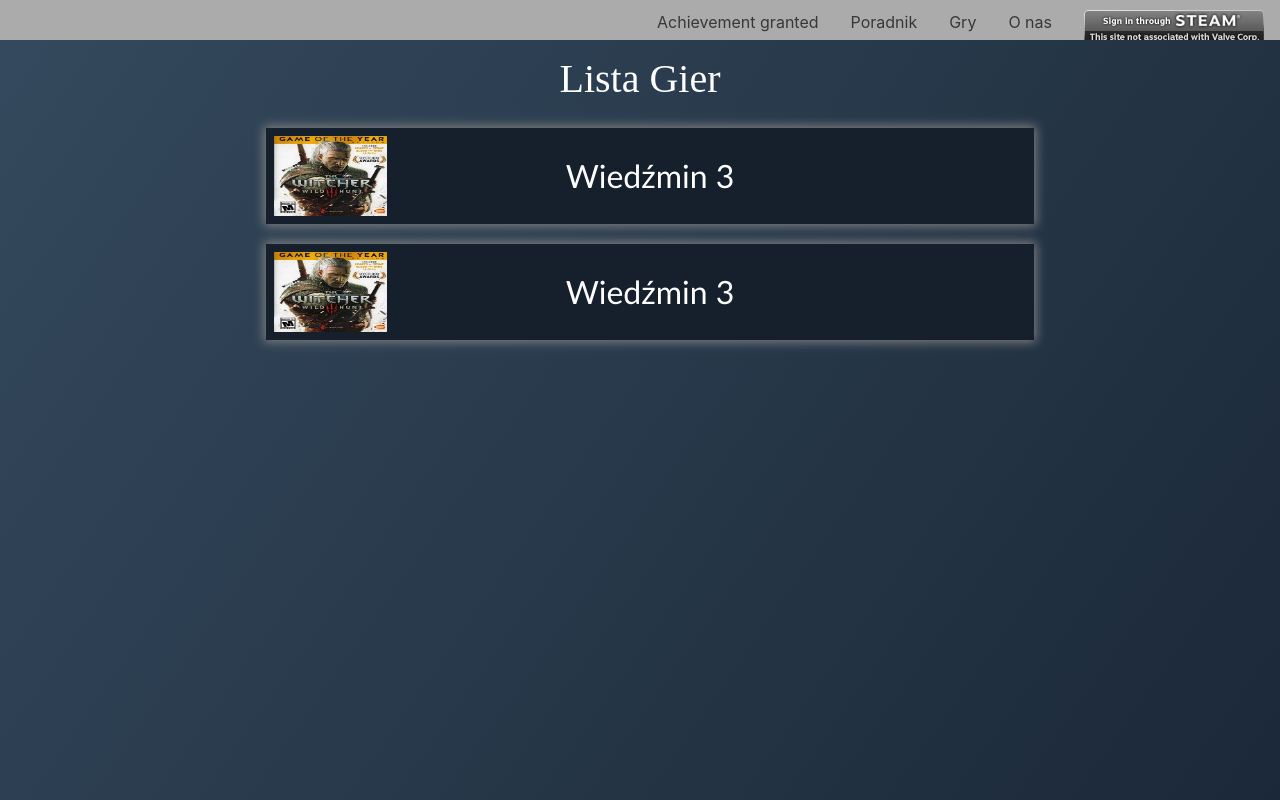
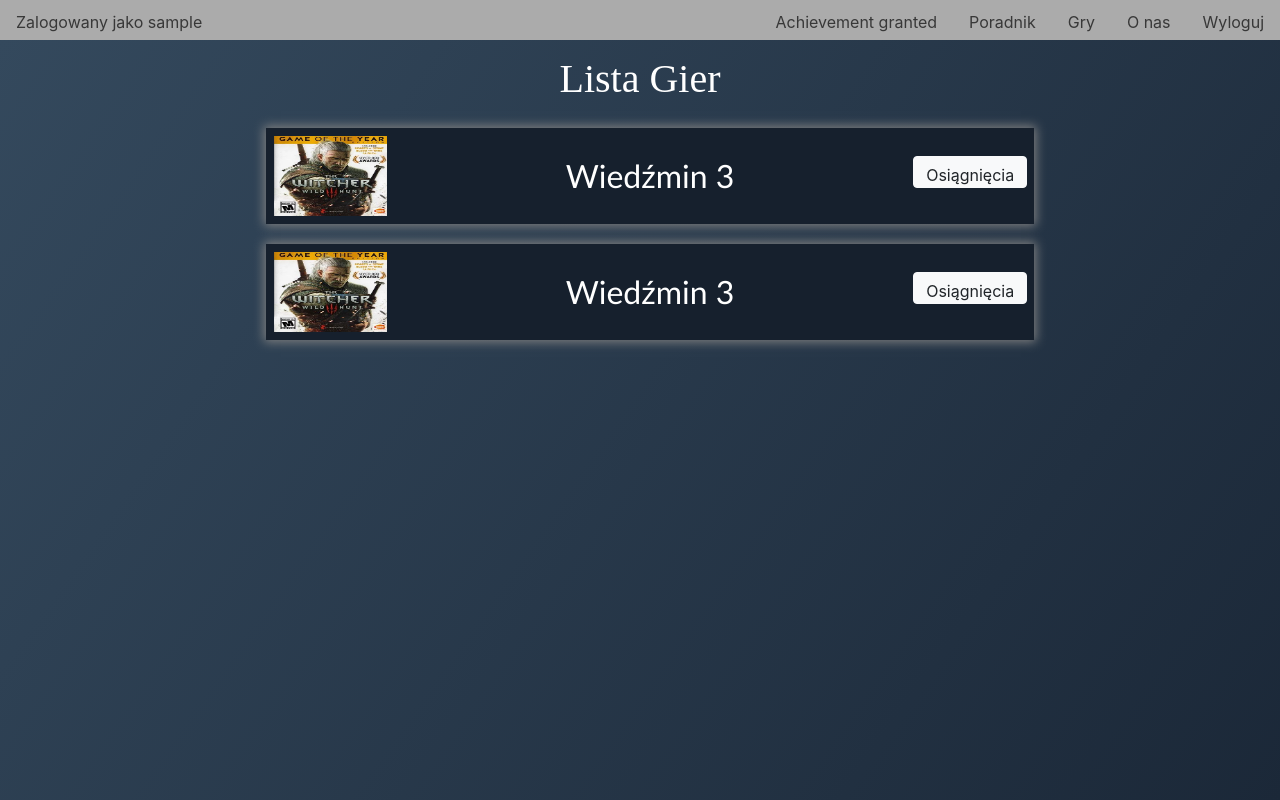
Before and after one commit to Dux97/Achievement-Granted, a Django app: page /games/ in a window 1280 px wide. Run offline with Django 3.2, Linux system fonts and the light colour scheme; the visitor is signed in with stand-in values (Sample User, id 1); style sheets or scripts are compiled from the project's sources; some libraries are stand-ins or nearby versions.

Commit message:
add logout

```diff
--- a/Achievement_granted/static/css/basic.scss
+++ b/Achievement_granted/static/css/basic.scss
@@ -1,4 +1,9 @@
-.section{
+body{
+  height: 100%;
+  width: 100%;
+}
+
+.home-section{
   position: relative;
   width: 100%;
   height: 95vh;
@@ -12,7 +17,7 @@
 }
 
 
-.section h1{
+.home-section h1{
   text-align: center;
   font-size: 6rem;
   font-family: Calibri;
@@ -39,6 +44,15 @@
 }
 
 .top-nav-bar a{
+  display: block;
+  height: auto;
+  color: #383838;
+  padding: 10px 16px;
+  text-decoration: none;
+}
+
+.top-nav-bar p{
+  position: absolute;
   display: block;
   height: auto;
   color: #383838;
@@ -100,6 +114,14 @@
   color: white;
 }
 
+.game-box button{
+  position: relative;
+  left: 70%;
+  top: 25%;
+  height: 4vh;
+
+}
+
 .about-section {
   position: relative;
   width: 100%;
@@ -127,16 +149,19 @@
 
 .guide-section {
   position: relative;
-  width: 100%;
-  height: 95vh;
+  max-width: 100%;
+  min-height: 100%;
+  justify-content: center;
+  overflow: hidden;
   background-image: linear-gradient(125deg,#34495d, #1b2838);
   box-sizing: border-box;
   background-size: 200%;
 }
 
 .guide-box {
-  position: absolute;
+  position: relative;
   left: 10%;
+  right: 10%;
   color: white;
 }
 
--- a/Achievement_granted/templates/base.html
+++ b/Achievement_granted/templates/base.html
@@ -11,6 +11,9 @@
 </head>
 <body>
 <div class="top-nav-bar">
+    {% if user.is_authenticated %}
+     <p>Zalogowany jako {{user}}</p>
+    {% endif %}
     <ul class="nav nav-pills justify-content-end">
         <li class="nav-item">
             <a href="{% url 'home' %}">Achievement granted</a>
@@ -25,9 +28,13 @@
             <a  href="{% url 'about' %}">O nas</a>
         </li>
         <li class="nav-item">
+            {% if user.is_anonymous %}
             <a  href="/account/steam/login/" >
                 <img src="{% static "images/Steam_login_button.png" %}">
             </a>
+             {% else %}
+                <a href="/account/logout/">Wyloguj</a>
+            {% endif %}
         </li>
     </ul>
 
--- a/Achievement_granted/templates/pages/achievement.html
+++ b/Achievement_granted/templates/pages/achievement.html
@@ -23,7 +23,7 @@
                 </table>
             </div>
             <div class="col-6">
-                <h3>Wiki Ahievements</h3>
+                <h3>Wiki Achievements</h3>
                 <table class="table table-dark">
                    <tr>
                        <th>Name</th>
--- a/Achievement_granted/templates/pages/games.html
+++ b/Achievement_granted/templates/pages/games.html
@@ -8,10 +8,12 @@
         <div class="game-box">
             <img src="{% static "images/wiedzmin.jpg" %}">
             <p>Wiedźmin 3</p>
+            <button type="button" class="btn btn-light">Osiągnięcia</button>
         </div>
         <div class="game-box">
             <img src="{% static "images/wiedzmin.jpg" %}">
             <p>Wiedźmin 3</p>
+            <button type="button" class="btn btn-light">Osiągnięcia</button>
         </div>
     </div>
 
--- a/Achievement_granted/templates/pages/guide.html
+++ b/Achievement_granted/templates/pages/guide.html
@@ -17,6 +17,7 @@
         <img src="{% static "images/ustawienia_prywatnosci_steam.png" %}" alt="brak obrazka">
         <h2>Krok #5</h2>
         <p>i wreszcie zmieniamy "Widoczność mojego profilu" oraz "Widoczność szczegółów gry" na publiczny.</p>
+        <img src="{% static "images/publiczne_ustawienia_steam.png" %}" alt="brak obrazka">
 
     </div>
 </div>
--- a/Achievement_granted/templates/pages/home.html
+++ b/Achievement_granted/templates/pages/home.html
@@ -2,7 +2,7 @@
 {% load static %}
 
 {% block content %}
-<div class="section">
+<div class="home-section">
     <h1>Achievement granted</h1>
 </div>
 
```
